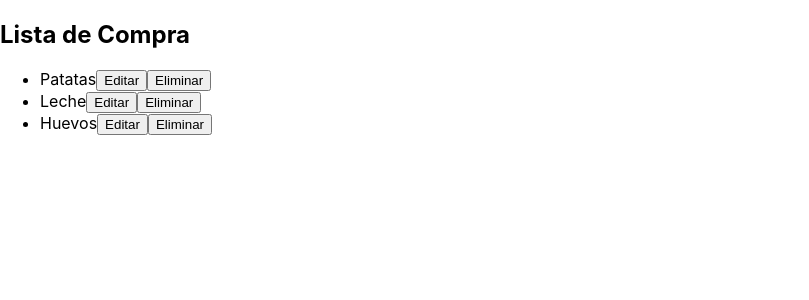
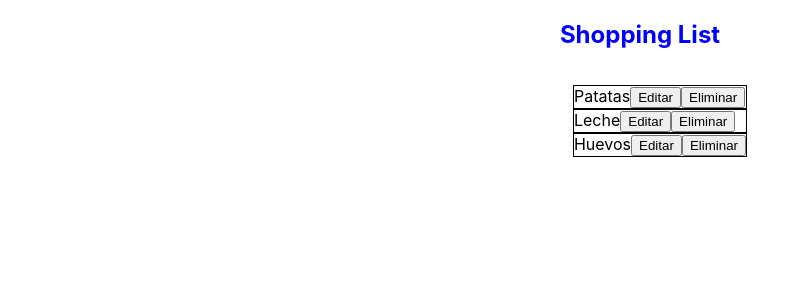
Before and after one commit to GustavoArdaya/shopping_list, a React (Create React App) app: page / in a window 1280 px wide. Shown: the top 300 px of the page, without its empty margins (0-809 px from the left). Built offline with nearby package versions, Linux system fonts and the light colour scheme.

Commit message:
add styles

```diff
--- a/src/Componentes/ItemList/index.jsx
+++ b/src/Componentes/ItemList/index.jsx
@@ -1,4 +1,5 @@
-import React, { useState } from 'react'
+import React, { useState } from 'react';
+import styles from './itemList.module.css';
 
 let productList = [
   {
@@ -16,30 +17,31 @@ let productList = [
     name: 'Huevos',
     isBought: false,
   },
-]
-let idToModify = ''
+];
+let idToModify = '';
 
 export default function ItemList() {
-  const [products, setProducts] = useState(productList)
+  const [products, setProducts] = useState(productList);
 
   const deleteById = (idItem) => {
     // console.log('funcionoooo!');
-    let newData = products.filter((item) => item.id !== idItem)
+    let newData = products.filter((item) => item.id !== idItem);
 
-    console.log(newData)
-    setProducts(newData)
-  }
+    console.log(newData);
+    setProducts(newData);
+  };
   const editById = (idItem) => {
-    idToModify = idItem
-    console.log(idToModify)
-  }
+    idToModify = idItem;
+    console.log(idToModify);
+  };
 
   return (
     <div>
-      <h2>Lista de Compra</h2>
-      <ul>
-        {productList.map((item) => (
-          <li key={item.id}>
+      <div className={styles.mainContainer}>
+        <h2 className={styles.title}>Shopping List</h2>
+        <ul className={styles.itemContainer}>
+          {products.map((item) => (
+            <li className={styles.product} key={item.id}>
               {item.name}
               <button onClick={() => editById(item.id)}>Editar</button>
               <button onClick={() => deleteById(item.id)}>Eliminar</button>
@@ -47,5 +49,6 @@ export default function ItemList() {
           ))}
         </ul>
       </div>
-  )
+    </div>
+  );
 }
--- a/src/Componentes/ItemList/itemList.module.css
+++ b/src/Componentes/ItemList/itemList.module.css
@@ -0,0 +1,15 @@
+.title {
+  color: blue;
+}
+.mainContainer {
+  display: flex;
+  flex-direction: column;
+  justify-content: center;
+  align-items: center;
+}
+.product {
+  border: solid 1px black;
+}
+.itemContainer {
+  list-style: none;
+}
```
Lines whose indentation alone changed are shown as unchanged.
